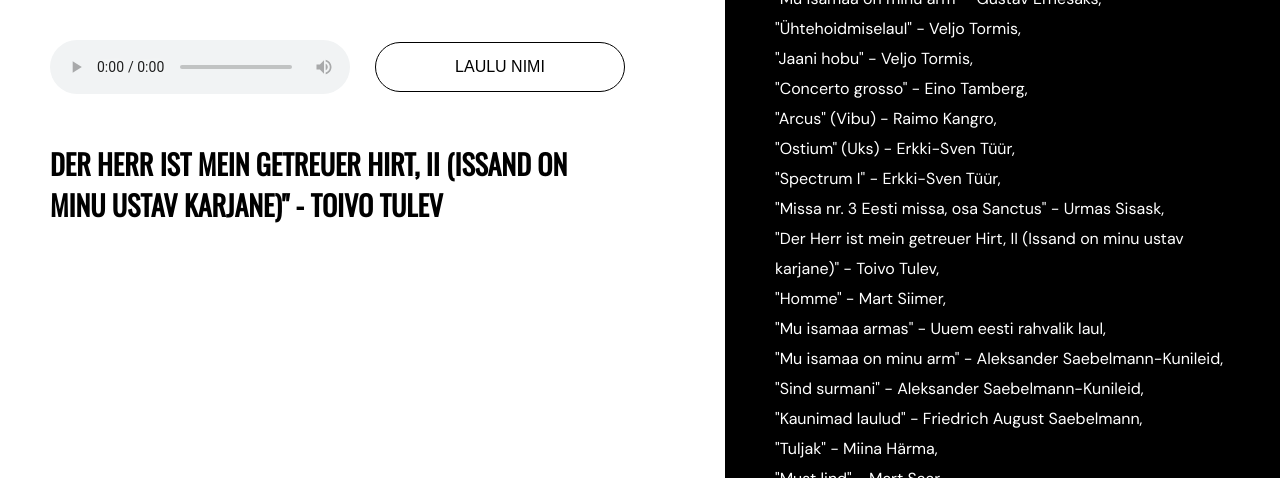
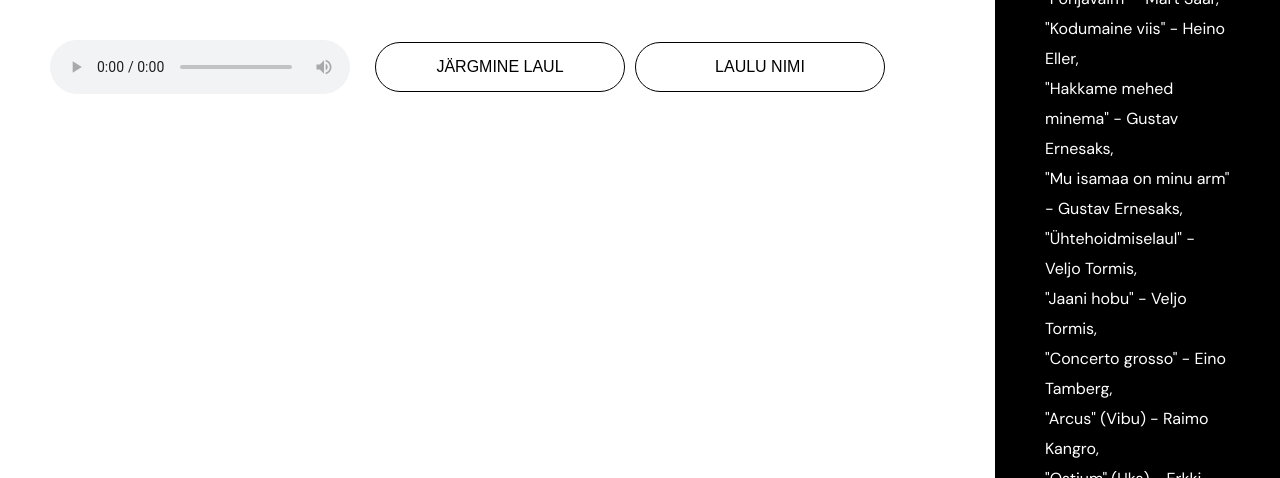
Before and after one commit to Hantsz/musa, a plain HTML site: page index.html in a window 1280 px wide. Both pictures are taken after a click on the button "LAULU NIMI". Shown: the part 322-800 px from the top of the page. Drawn offline with nearby package versions, Linux system fonts and the light colour scheme.

Commit message:
fixed errything

```diff
--- a/index.html
+++ b/index.html
@@ -19,9 +19,10 @@
           <source id="musicSource" src="https://raw.githubusercontent.com/hantsz/musa/main/" type="audio/mpeg">
           Your browser does not support the audio element.
         </audio>
+        <button onclick="playRandomSong()" type="button" name="reveal_song">Järgmine laul</button>
         <button onclick="revealSongName()" type="button" name="reveal_song">Laulu nimi</button>
       </div>
-      <h2 class="song-reveal">Der Herr ist mein getreuer Hirt, II (Issand on minu ustav karjane)" - Toivo Tulev</h2>
+      <h2 id="song-reveal" class="song-reveal"></h2>
     </div>
     <div class="column song_list">
       <p>
--- a/script.js
+++ b/script.js
@@ -64,7 +64,7 @@ var songs = [
                 }
                 audio.currentTime = parseFloat(randomStartTime);
 
-                document.getElementById("songName").style.display = "none";
+                document.getElementById("song-reveal").style.display = "none";
 
                 audio.oncanplaythrough = function() {
                     audio.play();
@@ -75,7 +75,7 @@ var songs = [
         }
 
         function revealSongName() {
-            var songName = document.getElementById("songName");
+            var songName = document.getElementById("song-reveal");
             songName.style.display = "block";
             songName.innerHTML = songs[currentSongIndex].replace(".mp3", "").slice(12).replace(/_/g, '"');;
         }
--- a/style.css
+++ b/style.css
@@ -63,12 +63,13 @@ button {
   width: 250px;
   cursor: pointer;
   transition: 0.6s;
+  margin-right: 10px;
 }
 
 button:hover {
   color: #ffffff;
   background-color: #000000;
-  letter-spacing: 2px;
+  letter-spacing: 1px;
 }
 
 .audio-container {
```
